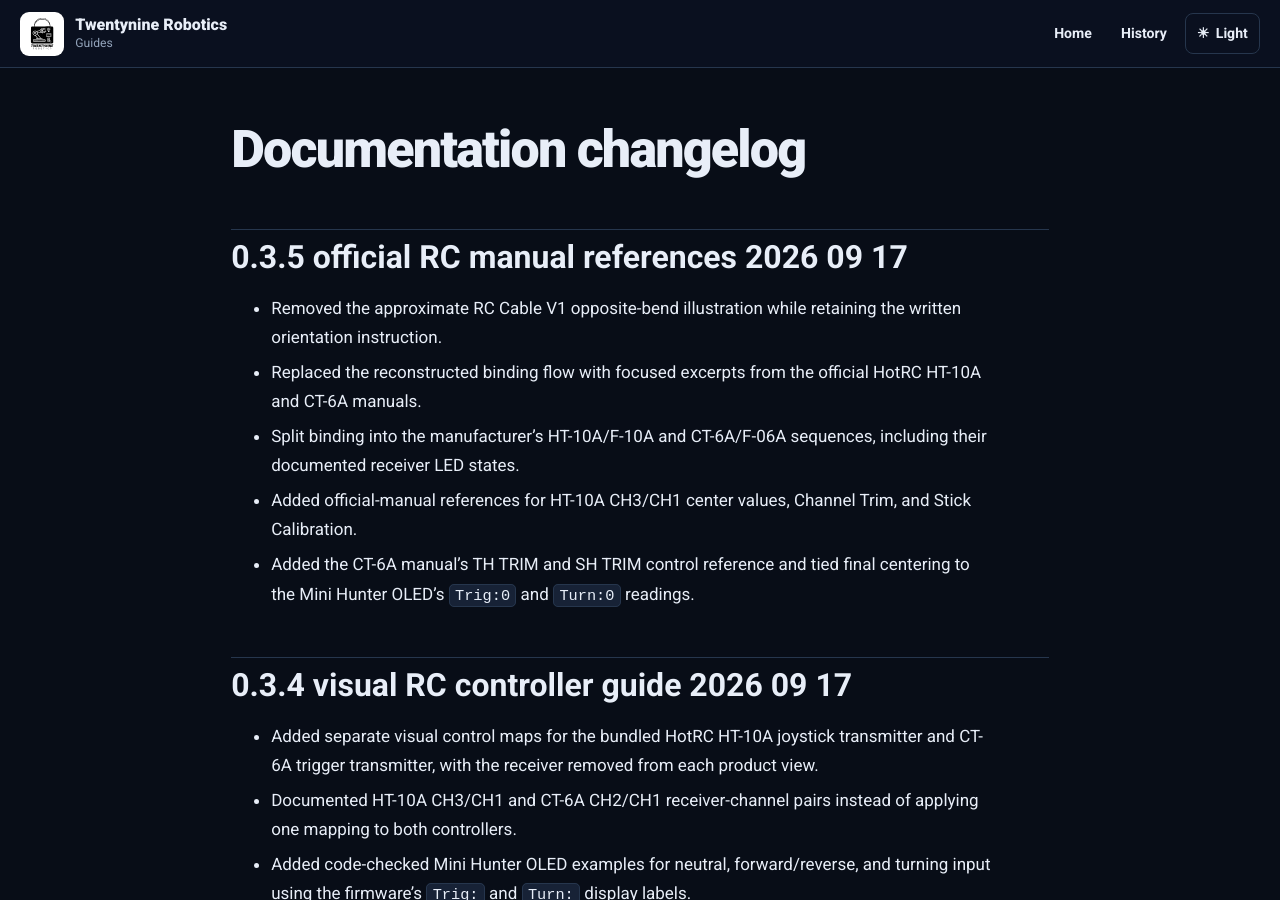
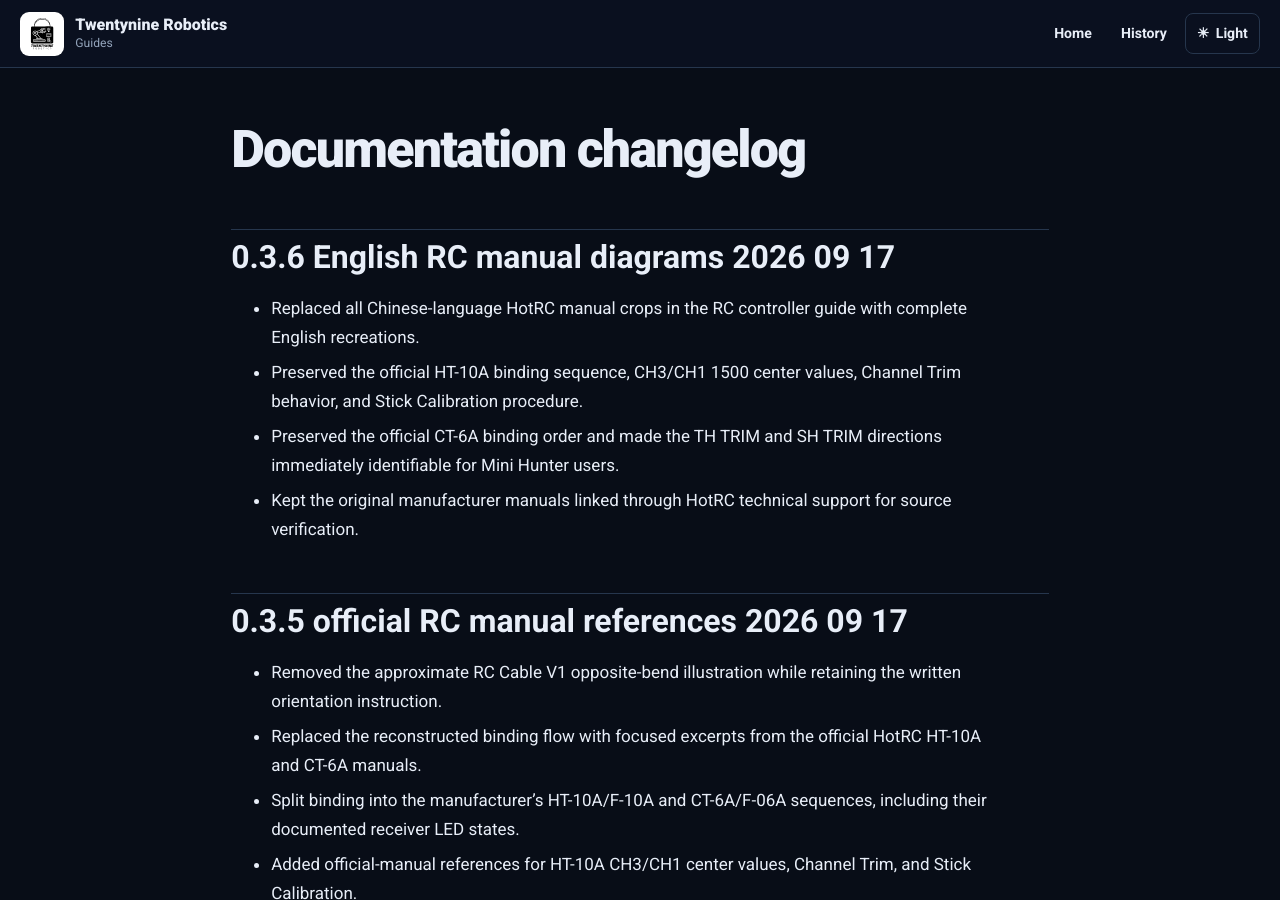
Before and after one commit to aj-morales99/twentynine-robotics-guides, a Jekyll site: the page built from docs/changelog.md, in a window 1280 px wide and 900 px high. Built offline with Jekyll 4.4.1, drawn with Linux system fonts in a browser that asks for light colours.

Commit message:
Translate HotRC guide visuals to English

```diff
--- a/docs/mini-hunter/rc-controller-setup.md
+++ b/docs/mini-hunter/rc-controller-setup.md
@@ -111,8 +111,8 @@ Use the procedure for the controller and receiver supplied with your kit.
 ### HT-10A with F-10A receiver
 
 <figure class="guide-figure step-figure">
-  <img src="../assets/images/mini-hunter/rc/manuals/hotrc-ht10a-binding-manual.png" alt="Cropped HotRC HT-10A official manual showing the transmitter pairing screen and Start button" loading="lazy">
-  <figcaption><strong>Official HT-10A manual reference.</strong> The screen title is Pairing Settings. The blue control is Start Pairing; the orange button is Start. The text at right explains the receiver BIND-button sequence.</figcaption>
+  <img src="../assets/images/mini-hunter/rc/manuals/hotrc-ht10a-binding-manual-en.svg" alt="English HT-10A manual reference showing the Pairing Settings screen, Start button, and receiver binding sequence" loading="lazy">
+  <figcaption><strong>HT-10A manual reference in English.</strong> The blue control is Start pairing; the orange button is Start. The receiver LED must change from fast flashing to steady green.</figcaption>
 </figure>
 
 1. Leave the HT-10A powered off and center both sticks.
@@ -125,8 +125,8 @@ Use the procedure for the controller and receiver supplied with your kit.
 ### CT-6A with F-06A receiver
 
 <figure class="guide-figure step-figure">
-  <img src="../assets/images/mini-hunter/rc/manuals/hotrc-ct6a-binding-manual.png" alt="Cropped HotRC CT-6A official manual showing its three-step receiver binding procedure" loading="lazy">
-  <figcaption><strong>Official CT-6A manual reference.</strong> The sequence is: power the receiver, press its BIND button, and then power on the transmitter. Slow flash means no signal, fast flash means pairing, and steady green means connected.</figcaption>
+  <img src="../assets/images/mini-hunter/rc/manuals/hotrc-ct6a-binding-manual-en.svg" alt="English CT-6A manual reference showing its three-step receiver binding procedure" loading="lazy">
+  <figcaption><strong>CT-6A manual reference in English.</strong> Power the receiver, press BIND once, and then power the transmitter. Slow flash means no signal, fast flash means pairing, and steady green means connected.</figcaption>
 </figure>
 
 1. Leave the CT-6A powered off and release the wheel and trigger so they return to center.
@@ -149,22 +149,22 @@ Center the transmitter before allowing the wheels to touch a surface.
 2. On the HT-10A home screen, check **CH3** and **CH1**. Both should read approximately **1500** at center.
 
 <figure class="guide-figure step-figure">
-  <img src="../assets/images/mini-hunter/rc/manuals/hotrc-ht10a-channel-values-manual.png" alt="Cropped HotRC HT-10A official manual showing centered CH3 and CH1 values of 1500" loading="lazy">
-  <figcaption><strong>HT-10A centered reference.</strong> The official screen diagram shows CH3 at 1500 and CH1 at 1500 when the sticks are centered.</figcaption>
+  <img src="../assets/images/mini-hunter/rc/manuals/hotrc-ht10a-channel-values-manual-en.svg" alt="English HT-10A manual reference showing centered CH3 and CH1 values of 1500" loading="lazy">
+  <figcaption><strong>HT-10A centered reference in English.</strong> CH3 and CH1 should both read 1500 when the sticks are released at center.</figcaption>
 </figure>
 
 3. If either channel has a small offset, open **Channel Trim** and adjust only that channel toward its 1500 center. In the manual, `+` adds to the 1500 center and `−` subtracts from it.
 
 <figure class="guide-figure step-figure">
-  <img src="../assets/images/mini-hunter/rc/manuals/hotrc-ht10a-channel-trim-manual.png" alt="Cropped HotRC HT-10A official manual showing the Channel Trim screen" loading="lazy">
-  <figcaption><strong>HT-10A Channel Trim.</strong> Use CH3 for the forward/reverse stick and CH1 for the turning stick. Make small adjustments and recheck the home-screen values.</figcaption>
+  <img src="../assets/images/mini-hunter/rc/manuals/hotrc-ht10a-channel-trim-manual-en.svg" alt="English HT-10A manual reference showing the Channel Trim screen" loading="lazy">
+  <figcaption><strong>HT-10A Channel Trim in English.</strong> Use CH3 for forward/reverse and CH1 for turning. Make small adjustments and recheck the home-screen values.</figcaption>
 </figure>
 
 4. If the physical stick center is still incorrect after removing trim, open **Stick Calibration**. Start calibration, follow the on-screen stick movements, return both sticks to their center positions, and confirm.
 
 <figure class="guide-figure step-figure">
-  <img src="../assets/images/mini-hunter/rc/manuals/hotrc-ht10a-stick-calibration-manual.png" alt="Cropped HotRC HT-10A official manual showing its stick calibration screen and instructions" loading="lazy">
-  <figcaption><strong>HT-10A Stick Calibration.</strong> The manual says to use this only when the stick center has drifted: begin calibration, follow the direction prompts, return the sticks to center, and confirm.</figcaption>
+  <img src="../assets/images/mini-hunter/rc/manuals/hotrc-ht10a-stick-calibration-manual-en.svg" alt="English HT-10A manual reference showing its stick calibration screen and instructions" loading="lazy">
+  <figcaption><strong>HT-10A Stick Calibration in English.</strong> Use it only when the stick center has drifted: begin calibration, follow the direction prompts, return the sticks to center, and confirm.</figcaption>
 </figure>
 
 ### CT-6A trim controls
@@ -172,8 +172,8 @@ Center the transmitter before allowing the wheels to touch a surface.
 The CT-6A manual identifies dedicated **TH TRIM** controls for throttle and **SH TRIM** controls for steering. It does not provide the same CH1/CH2 numeric home-screen view as the HT-10A, so use the Mini Hunter OLED for the final zero check.
 
 <figure class="guide-figure step-figure">
-  <img src="../assets/images/mini-hunter/rc/manuals/hotrc-ct6a-trim-controls-manual.png" alt="Cropped HotRC CT-6A official manual identifying throttle and steering trim controls" loading="lazy">
-  <figcaption><strong>CT-6A trim reference.</strong> TH TRIM corrects the trigger's throttle center. SH TRIM corrects the steering-wheel center. The other nearby controls are not used for centering Mini Hunter RC input.</figcaption>
+  <img src="../assets/images/mini-hunter/rc/manuals/hotrc-ct6a-trim-controls-manual-en.svg" alt="English CT-6A manual reference identifying throttle and steering trim controls" loading="lazy">
+  <figcaption><strong>CT-6A trim reference in English.</strong> TH TRIM corrects the trigger's throttle center. SH TRIM corrects the steering-wheel center. Adjust one click at a time.</figcaption>
 </figure>
 
 1. Release the trigger and steering wheel so both return naturally to center.
```
Also changed, not shown: docs/assets/images/mini-hunter/rc/manuals/hotrc-ct6a-binding-manual-en.svg (added), docs/assets/images/mini-hunter/rc/manuals/hotrc-ct6a-binding-manual.png (deleted), docs/assets/images/mini-hunter/rc/manuals/hotrc-ct6a-trim-controls-manual-en.svg (added), docs/assets/images/mini-hunter/rc/manuals/hotrc-ct6a-trim-controls-manual.png (deleted), docs/assets/images/mini-hunter/rc/manuals/hotrc-ht10a-binding-manual-en.svg (added), docs/assets/images/mini-hunter/rc/manuals/hotrc-ht10a-binding-manual.png (deleted), docs/assets/images/mini-hunter/rc/manuals/hotrc-ht10a-channel-trim-manual-en.svg (added), docs/assets/images/mini-hunter/rc/manuals/hotrc-ht10a-channel-trim-manual.png (deleted), docs/assets/images/mini-hunter/rc/manuals/hotrc-ht10a-channel-values-manual-en.svg (added), docs/assets/images/mini-hunter/rc/manuals/hotrc-ht10a-channel-values-manual.png (deleted), docs/assets/images/mini-hunter/rc/manuals/hotrc-ht10a-stick-calibration-manual-en.svg (added), docs/assets/images/mini-hunter/rc/manuals/hotrc-ht10a-stick-calibration-manual.png (deleted), docs/changelog.md.
